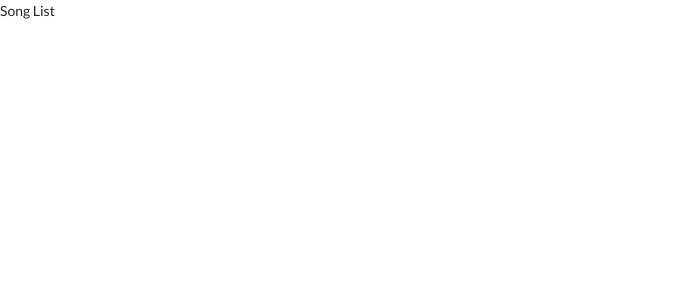
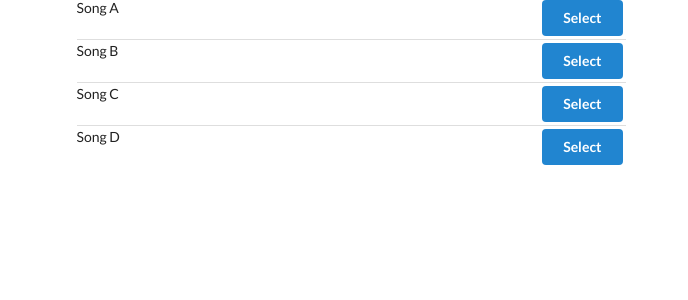
Before and after one commit to ken888686/ken888686.github.io, a React (Vite) app: page / in a window 1280 px wide. Shown: the top 300 px of the page, without its empty margins (0-688 px from the left). Built offline with nearby package versions, Linux system fonts and the light colour scheme.

Commit message:
define props and state

```diff
--- a/src/App.tsx
+++ b/src/App.tsx
@@ -3,8 +3,12 @@
 
 function App() {
   return (
-    <div>
-      <SongList />
+    <div className="ui container grid">
+      <div className="ui row">
+        <div className="column eight wide">
+          <SongList />
+        </div>
+      </div>
     </div>
   );
 }
--- a/src/components/SongList.tsx
+++ b/src/components/SongList.tsx
@@ -1,14 +1,32 @@
 import React, { PureComponent } from 'react';
 import { connect } from 'react-redux';
 import { Song } from '../common';
+
+type PropsType = {
+  songs: Song[];
+};
 
 type StateType = {
   songs: Song[];
 };
 
-class SongList extends PureComponent {
+class SongList extends PureComponent<PropsType, StateType> {
+  renderList() {
+    const { songs } = this.props;
+    return songs.map((song) => (
+      <div className="item" key={song.title}>
+        <div className="right floated content">
+          <button type="submit" className="ui button primary">
+            Select
+          </button>
+        </div>
+        <div className="content">{song.title}</div>
+      </div>
+    ));
+  }
+
   render(): React.ReactNode {
-    return <div>Song List</div>;
+    return <div className="ui divided list">{this.renderList()}</div>;
   }
 }
 
```
